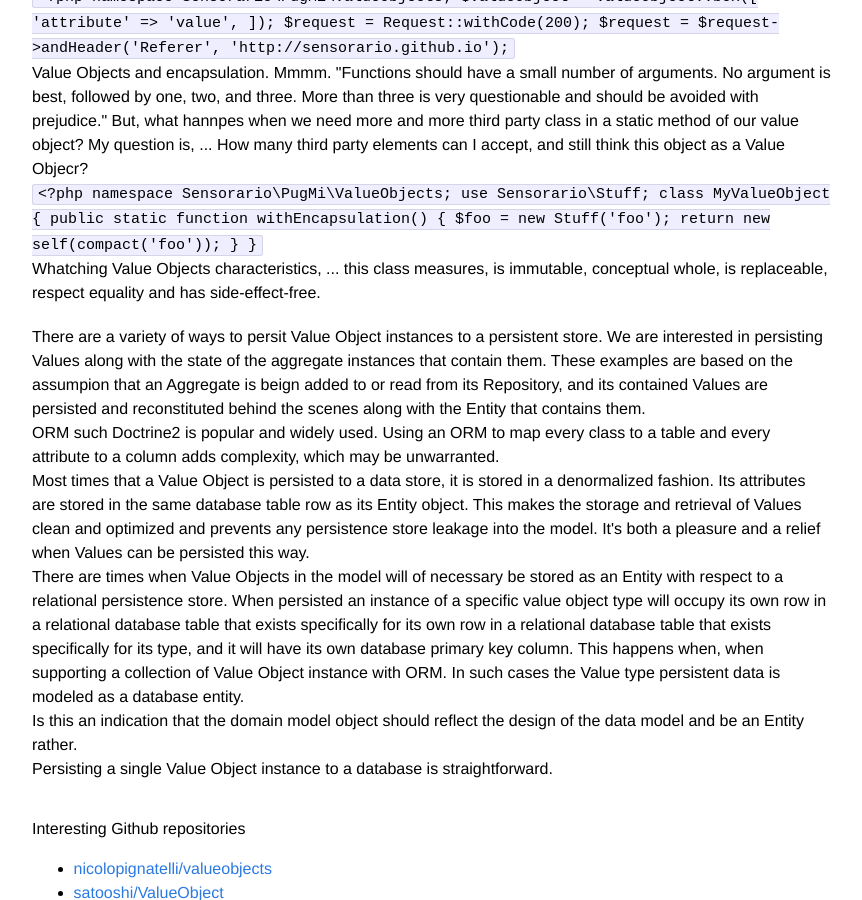
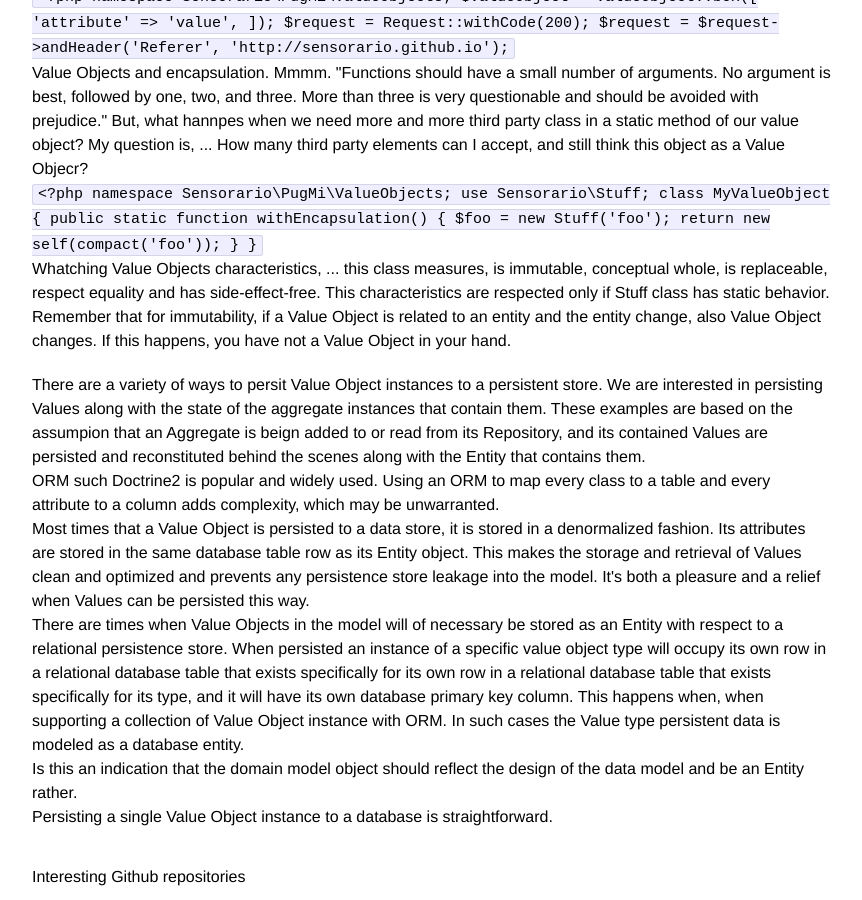
Before and after one commit to sensorario/sensorario.github.io, a Jekyll site: the page built from _posts/2015-05-01-value-objects.markdown, in a window 1280 px wide and 900 px high, scrolled down 4708 px. Shown: the whole window, without its empty margins (208-1070 px from the left). Built offline with Jekyll 4.4.1, drawn with Linux system fonts in a browser that asks for light colours.

Commit message:
Another update ...

```diff
--- a/_posts/2015-05-01-value-objects.markdown
+++ b/_posts/2015-05-01-value-objects.markdown
@@ -281,7 +281,7 @@ categories: DDD
             }
         }
     </code>
-    <p>Whatching Value Objects characteristics, ... this class measures, is immutable, conceptual whole, is replaceable, respect equality and has side-effect-free.</p>
+    <p>Whatching Value Objects characteristics, ... this class measures, is immutable, conceptual whole, is replaceable, respect equality and has side-effect-free. This characteristics are respected only if Stuff class has static behavior. Remember that for immutability, if a Value Object is related to an entity and the entity change, also Value Object changes. If this happens, you have not a Value Object in your hand.</p>
 </div>
 
 <div class="persisting-value-object">
```
